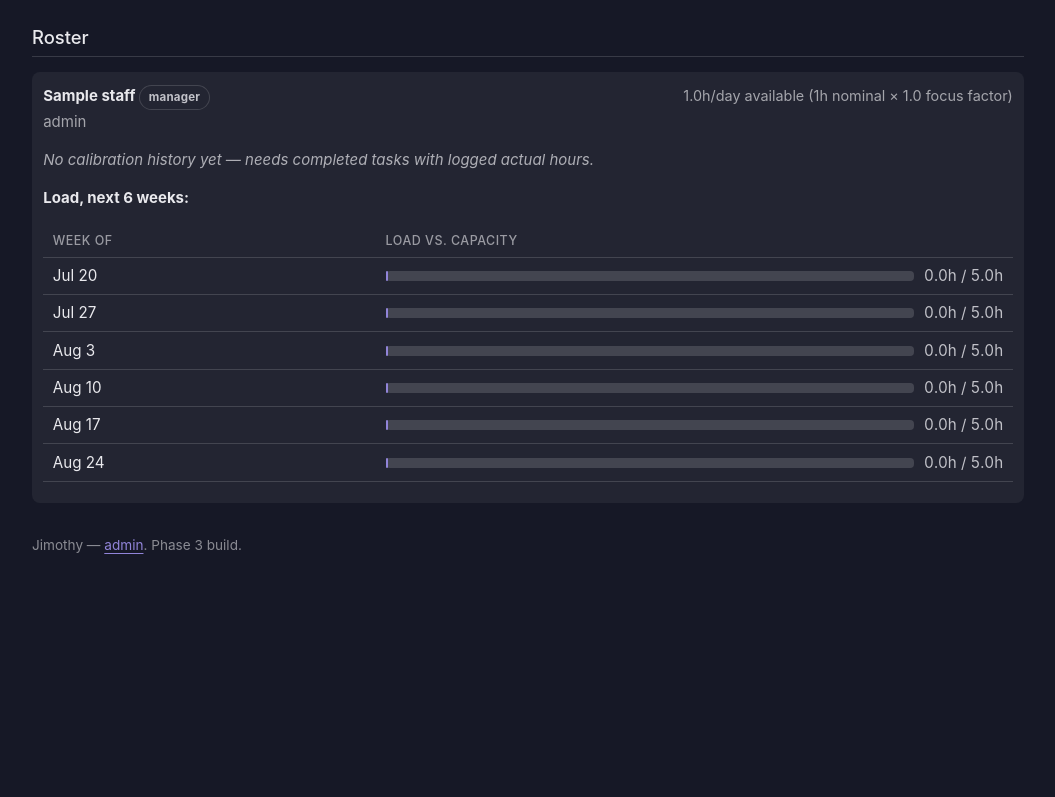
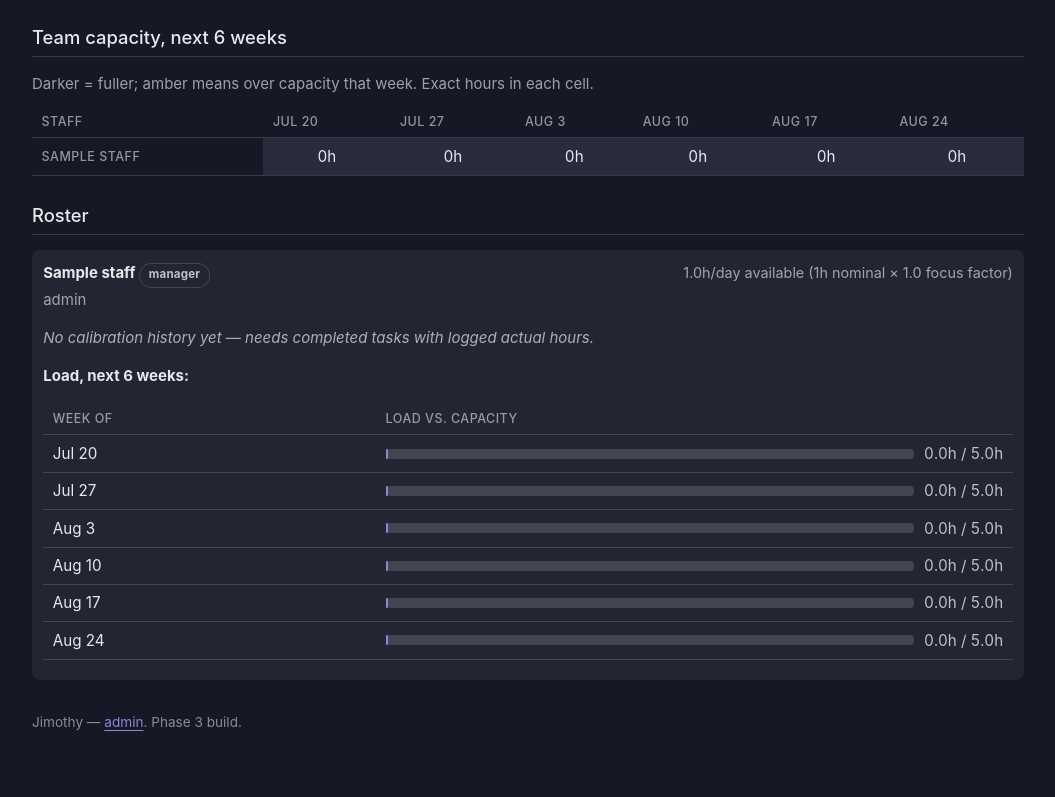
Before and after one commit to crawforj/jimothy-pm, a Django app: page /staff/ in a window 1280 px wide. Shown: the part 144-941 px from the top of the page, without its empty margins (112-1167 px from the left). Before the commit the page ends 698 px from the top, so only its background shows below. Run offline with Django 5.2, Linux system fonts and the light colour scheme; tables that the repository leaves empty hold one stand-in row (values such as "Sample post").

Commit message:
Add a team capacity heatmap to the Staff page
Third of the queued visual features (burndown chart and the Monte Carlo
range bar shipped earlier this session). Staff previously showed capacity
one person at a time -- a separate weekly-load table per card -- so
scanning the whole team's future crunch meant scrolling through everyone
individually. Like the range bar, no new engine/service data was needed:
weekly_load() already returns per-staff WeekLoad (pct, over_capacity) for
identical week_starts across everyone, so the heatmap is just that same
data transposed into one grid instead of N separate tables (both views
stay -- this is a summary above the existing detail, not a replacement).

Real accessibility bug caught and fixed before it ever became a template:
my first plan was to mix --color-accent/--color-warn across the full
0-100% load range for cell background intensity. Actually computed the
contrast (scripts/validate_palette.js's method, by hand) rather than
eyeballing it -- full-strength accent-on-cell puts this app's light body
text at ~2.7:1 contrast against its own background, and full-strength warn
at ~1.8:1, both badly failing WCAG AA's 4.5:1. Capped the mix to a 6-40%
range instead (measured at 11.5:1 and 6.7:1/5.5:1 at the two ends) --
consistent with .warn-box/.ok-box's existing 12-14% tint convention for
exactly this reason, just stretched a bit further for a wider visible
gradient. Every cell also always shows its real hours as text, so color
never carries identity alone.

5 new HeatmapDataTests (no active staff, week headers derived from the
first staff member's own week list, the mix-pct range's two endpoints,
over-capacity flag carrying through, and a full staff-page render smoke
test) -- 26 Django tests total now, plus the unchanged 75 engine tests.
Manually verified against real seeded data for both the normal range and
an artificially over-committed staff member (85h against a much smaller
capacity), rendered HTML captured and visually reviewed for both states
before committing.

Co-Authored-By: Claude Sonnet 5 <noreply@anthropic.com>

```diff
--- a/core/templates/core/base.html
+++ b/core/templates/core/base.html
@@ -132,6 +132,11 @@
   .range-tick.deadline.warn .range-tick-label { color: var(--color-warn); }
   .range-today-label { position: absolute; top: 18px; left: 0; font-size: .72rem;
                         color: color-mix(in srgb, var(--color-text) 70%, transparent); }
+  .heatmap-scroll { overflow-x: auto; }
+  .heat-cell { text-align: center; font-variant-numeric: tabular-nums;
+               background: color-mix(in srgb, var(--color-accent) var(--heat-mix), var(--color-surface));
+               white-space: nowrap; }
+  .heat-cell.over { background: color-mix(in srgb, var(--color-warn) var(--heat-mix), var(--color-surface)); }
   form.inline { display: inline; }
   button.link-btn { background: none; border: none; color: var(--color-accent); cursor: pointer;
                      padding: 0; font: inherit; text-decoration: underline;
--- a/core/templates/core/staff.html
+++ b/core/templates/core/staff.html
@@ -7,6 +7,34 @@
 {% endblock %}
 
 {% block content %}
+  {% if heatmap_rows %}
+    <section aria-labelledby="heatmap-h">
+      <h2 id="heatmap-h">Team capacity, next {{ heatmap_weeks|length }} weeks</h2>
+      <p class="sub">Darker = fuller; amber means over capacity that week. Exact hours in each cell.</p>
+      <div class="heatmap-scroll">
+        <table>
+          <caption class="visually-hidden">Weekly load vs. capacity for every active staff member</caption>
+          <thead>
+            <tr>
+              <th scope="col">Staff</th>
+              {% for wk in heatmap_weeks %}<th scope="col">{{ wk|date:"M j" }}</th>{% endfor %}
+            </tr>
+          </thead>
+          <tbody>
+            {% for row in heatmap_rows %}
+              <tr>
+                <th scope="row">{{ row.staff.name }}</th>
+                {% for cell in row.cells %}
+                  <td class="heat-cell{% if cell.over_capacity %} over{% endif %}" style="--heat-mix: {{ cell.mix_pct }}%;">{{ cell.load_hours|floatformat:0 }}h</td>
+                {% endfor %}
+              </tr>
+            {% endfor %}
+          </tbody>
+        </table>
+      </div>
+    </section>
+  {% endif %}
+
   <section aria-labelledby="roster-h">
     <h2 id="roster-h">Roster</h2>
     {% if rows %}
--- a/core/views.py
+++ b/core/views.py
@@ -293,6 +293,38 @@ def projects(request):
     return render(request, "core/projects.html", {"rows": rows, "today": today_date})
 
 
+_HEAT_MIX_MIN, _HEAT_MIX_MAX = 6, 40   # percent -- see staff() docstring-ish note below
+
+
+def _heatmap_data(active_staff, load_by_staff):
+    """Team-wide capacity grid: rows=staff, columns=weeks, cell intensity=
+    load%. Reuses weekly_load's existing WeekLoad.pct/over_capacity --
+    identical for every staff member's week_starts (same today_date/weeks
+    args), so the first staff member's week list doubles as the header row.
+
+    Cell intensity is capped to a 6-40% color-mix range, not the full
+    0-100% pct -- mixing var(--color-accent)/var(--color-warn) at full
+    strength puts this app's light text at ~2.7:1 / ~1.8:1 contrast
+    against its own cell (measured, not assumed), badly failing WCAG AA.
+    12-14% is what .warn-box/.ok-box already use for the same reason;
+    40% (measured at ~5.5-6.7:1) is as far as this palette safely stretches
+    for a wider visible range without repeating their exact number."""
+    if not active_staff:
+        return None, None
+    week_headers = [wl.week_start for wl in load_by_staff.get(active_staff[0].pk, [])]
+    if not week_headers:
+        return None, None
+    rows = []
+    for s in active_staff:
+        cells = []
+        for wl in load_by_staff.get(s.pk, []):
+            mix = _HEAT_MIX_MIN + (wl.pct / 100) * (_HEAT_MIX_MAX - _HEAT_MIX_MIN)
+            cells.append({"load_hours": wl.load_hours, "over_capacity": wl.over_capacity,
+                         "mix_pct": round(mix, 1)})
+        rows.append({"staff": s, "cells": cells})
+    return week_headers, rows
+
+
 def staff(request):
     today_date = dt.date.today()
     staff_qs = list(Staff.objects.all().order_by("-is_manager", "name"))
@@ -302,6 +334,7 @@ def staff(request):
     active_staff = [s for s in staff_qs if s.active]
     load_by_staff = weekly_load(scored, [s.to_engine() for s in active_staff],
                                 today_date, weeks=6, uplifts=uplifts)
+    heatmap_weeks, heatmap_rows = _heatmap_data(active_staff, load_by_staff)
 
     rows = []
     for s in staff_qs:
@@ -318,7 +351,10 @@ def staff(request):
             "tag_factors": tag_factors,
             "weekly_load": load_by_staff.get(s.pk, []),
         })
-    return render(request, "core/staff.html", {"rows": rows, "today": today_date})
+    return render(request, "core/staff.html", {
+        "rows": rows, "today": today_date,
+        "heatmap_weeks": heatmap_weeks, "heatmap_rows": heatmap_rows,
+    })
 
 
 def reports_index(request):
```
Also changed, not shown: core/tests.py (+43 -1 lines).
